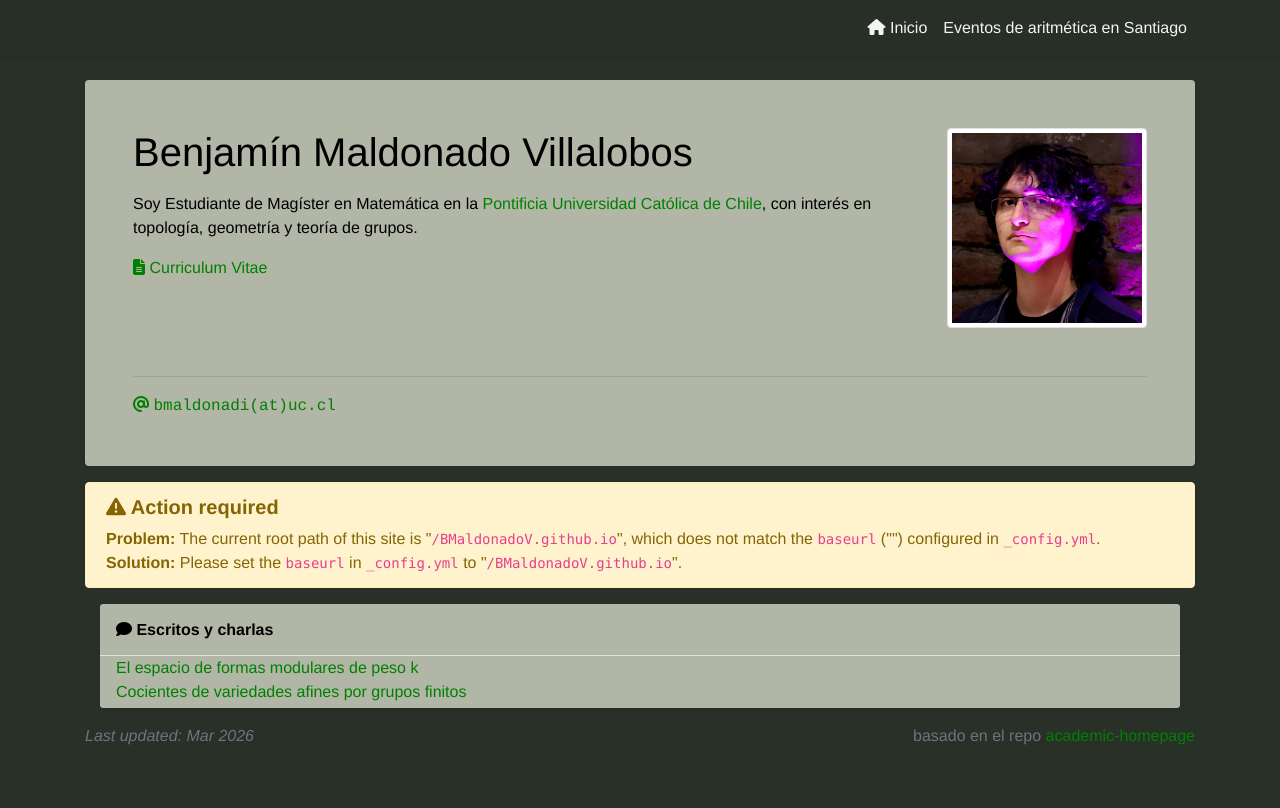
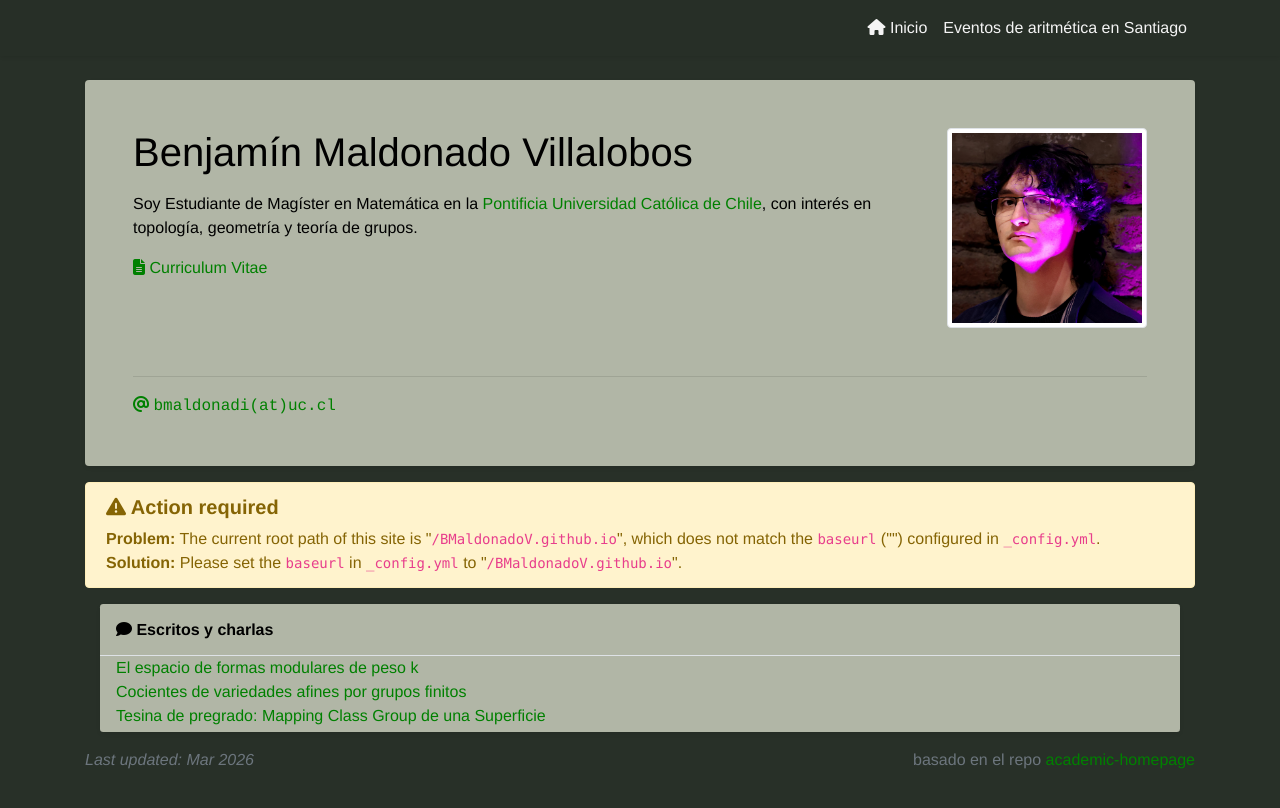
Before and after one commit to BMaldonadoV/BMaldonadoV.github.io, a Jekyll site: the page built from index.html, in a window 1280 px wide. Shown: the top 808 px of the page. Built offline with Jekyll 4.4.1, drawn with Linux system fonts in a browser that asks for light colours; nearby versions of some CDN libraries; a style sheet for code colours, icons or effects is not loaded.

Commit message:
agregar tesina

```diff
--- a/_includes/widgets/apuntes.html
+++ b/_includes/widgets/apuntes.html
@@ -8,6 +8,7 @@
         <div><a href="subsites/docs/Escritos/El espacio de formas modulares de peso k.pdf">El espacio de formas modulares de peso k</a></div>
         <!-- <div><a href = "subsites/docs/Escritos/Beamer final.pdf"> Mapping class group de una superficie </a></div> -->
         <div><a href = "subsites/docs/Escritos/Cocientes_de_variedades_afines_por_grupos_finitos_.pdf"> Cocientes de variedades afines por grupos finitos </a></div>
+        <div><a href = "subsites/docs/Escritos/Mapping Class Group de una Superficie.pdf"> Tesina de pregrado: Mapping Class Group de una Superficie </a></div>
       </div>
     </div>
   </div>
```
Also changed, not shown: 3 other files.
